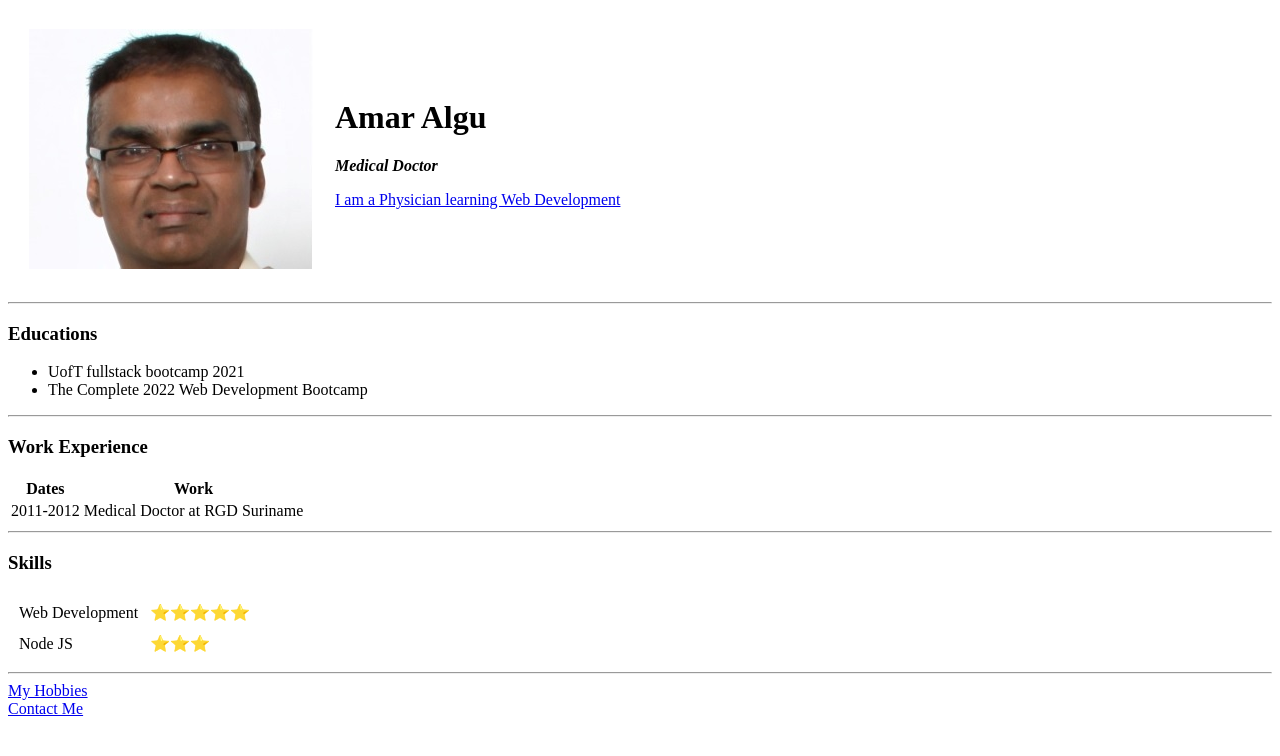
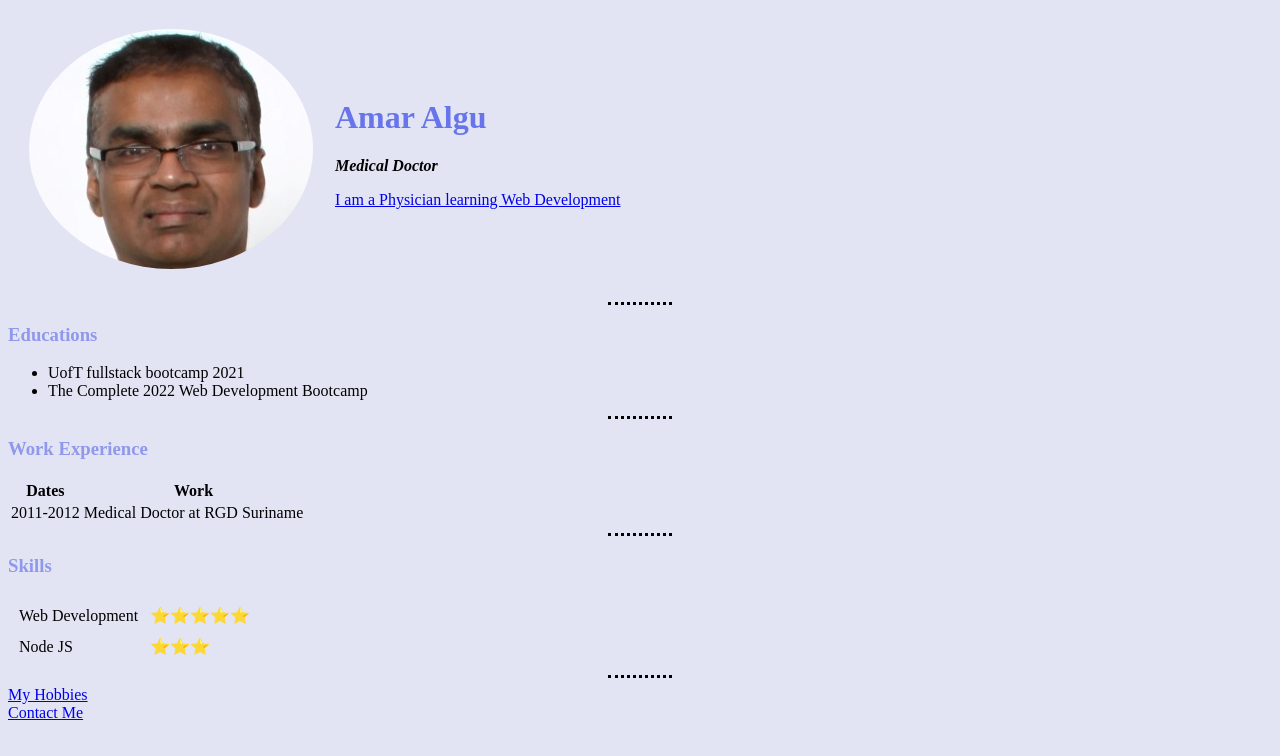
Before and after one commit to Algex07/CV, a plain HTML site: page index.html in a window 1280 px wide. Drawn offline with Linux system fonts and the light colour scheme.

Commit message:
updated files

```diff
--- /dev/null
+++ b/CSS/styles.css
@@ -0,0 +1,23 @@
+body {
+    background-color: #e2e4f3;
+}
+
+hr {
+    border-color: gray;
+    border-style: none;
+    height: 0px;
+    width: 5%;
+    border-top: dotted;
+}
+
+h1 {
+    color: #6875ea;
+}
+
+h3 {
+    color: #8f98ea;
+}
+
+.profile {
+    border-radius: 100%;
+}
--- a/index.html
+++ b/index.html
@@ -8,14 +8,15 @@
     <title>Amar`s Personal site</title>
     <meta name="description" content="">
     <meta name="viewport" content="width=device-width, initial-scale=1">
-    <link rel="stylesheet" href="">
+    <link rel="stylesheet" href="CSS/styles.css">
+
 </head>
 
 
 <body>
     <table cellspacing="20">
         <tr>
-            <td><img src="profile.jpg" alt="profile picture"></td>
+            <td><img class="profile" src="img/profile.jpg" alt="profile picture"></td>
             <td>
                 <h1>Amar Algu</h1>
                 <p><em><strong> Medical Doctor </strong></em></p>
```
Also changed, not shown: contact.html (+1 -0 lines), hobbies.html (+1 -0 lines), img/profile.jpg (added).
